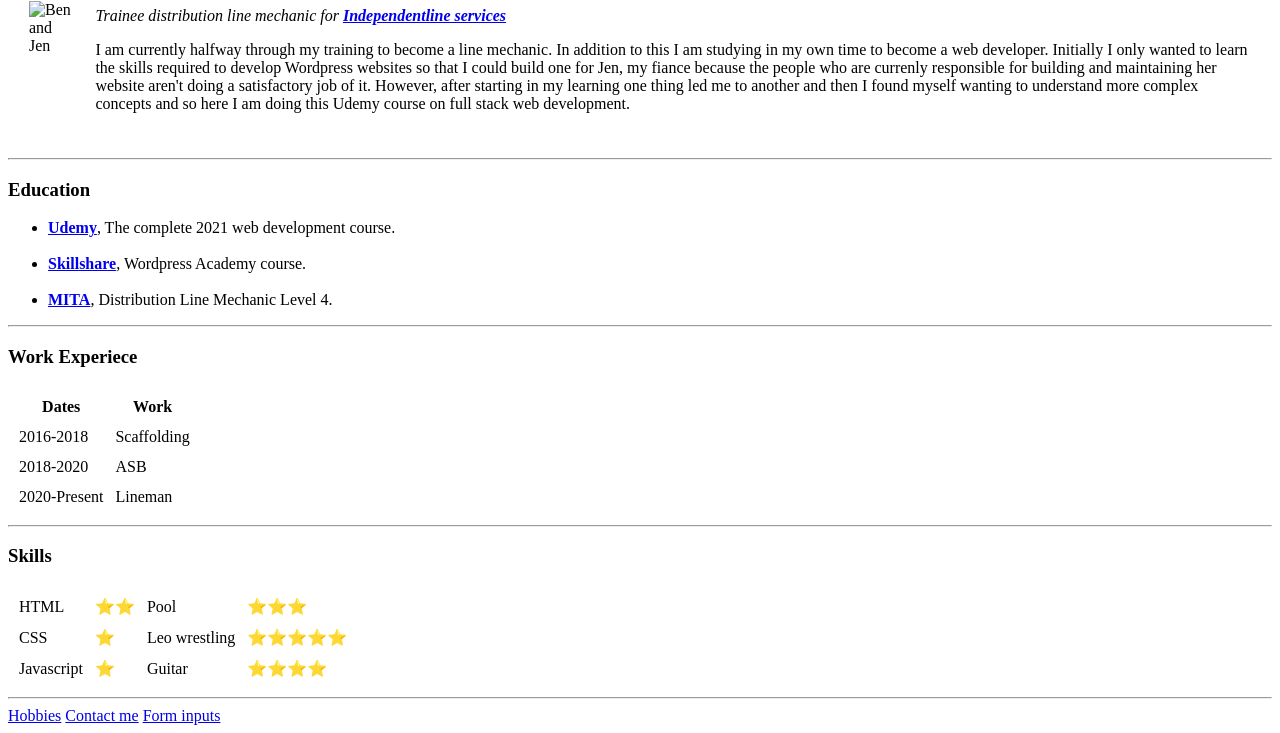
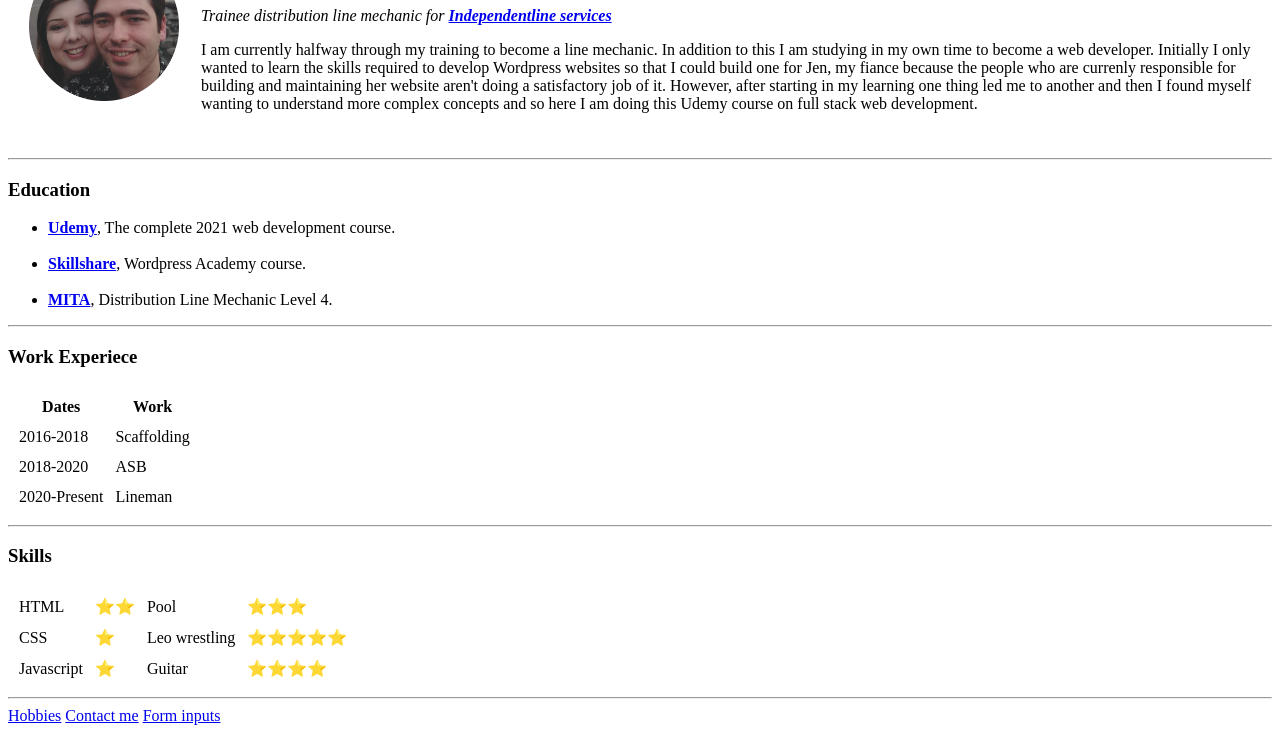
Before and after one commit to benmoulson/first_site, a plain HTML site: page index.html in a window 1280 px wide. Shown: the part 102-835 px from the top of the page. Drawn offline with Linux system fonts and the light colour scheme.

Commit message:
Update index.html

```diff
--- a/index.html
+++ b/index.html
@@ -9,7 +9,7 @@
 <body>
 <table cellspacing=20>
   <tr>
-    <td><img src="images/BenJen-modified.png" alt="Ben and Jen" width="150" height="150"></td>
+    <td><img src="BenJen-modified.png" alt="Ben and Jen" width="150" height="150"></td>
     <td><h1> Ben Moulson </h1>
     <p><em>Trainee distribution line mechanic for <strong>
           <a href="https://www.independentlines.com/">Independentline
```
